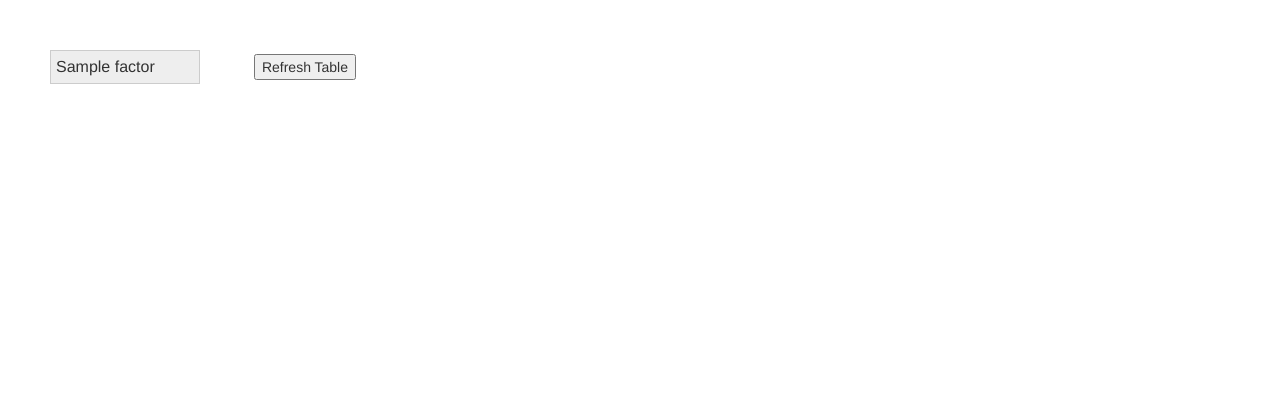
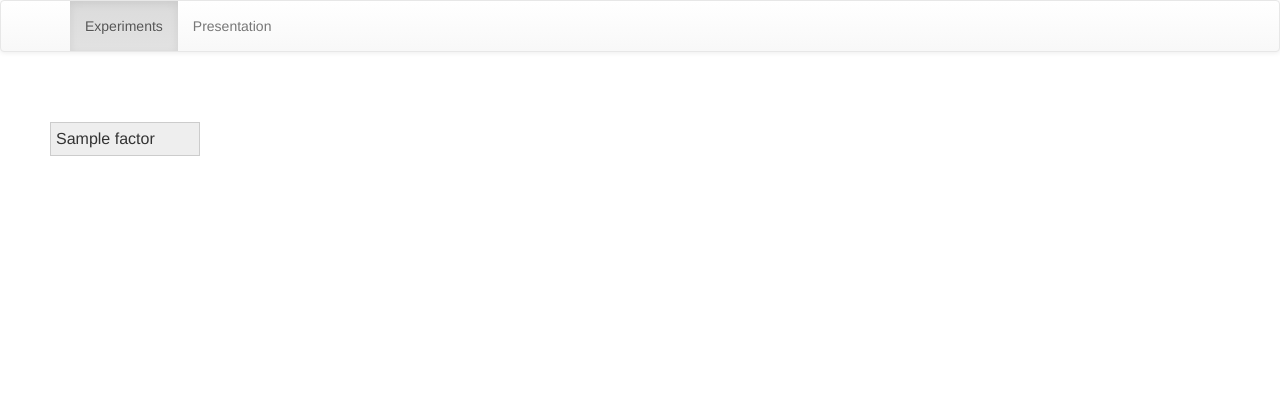
Before and after one commit to nadeleke/performance-lab, a Django app: template webserver/templates/experiment.html in a window 1280 px wide. Shown: the top 420 px of the page. Run offline with Django 3.2, Linux system fonts and the light colour scheme; the template is opened without the code that fills it: most values are stand-ins (such as "Sample title", 1, 10 or a date in 2020); some libraries are stand-ins or nearby versions.

Commit message:
add navbar

```diff
--- a/webserver/templates/base.html
+++ b/webserver/templates/base.html
@@ -37,6 +37,14 @@
   </style>
 </head>
 <body>
+<nav class="navbar navbar-default">
+  <div class="container">
+    <ul class="nav navbar-nav">
+      <li class="active"><a href="{% url 'experiment_list' %}">Experiments</a></li>
+      <li><a href="https://docs.google.com/presentation/d/1_16D0pVICbkJFBPf2I970UHLlTXXJa0Gp0oHZcTjb94/edit#slide=id.g1089187525_0_5" target="_blank">Presentation</a></li>
+    </ul>
+  </div>
+</nav>
   {% block content %}{% endblock %}
     {% block footer %}
     <hr>
--- a/webserver/templates/experiment.html
+++ b/webserver/templates/experiment.html
@@ -8,7 +8,6 @@
     <option value="{{ factor }}">{{ factor }}</option>
   {% endfor %}
   </select>
-  <button id="change">Refresh Table</button>
   <div id="container" style="height: 400px"></div>
   <a href="https://datamill.uwaterloo.ca/experiment_results/{{ experiment_id }}/">Download experiment data</a>
 {% endblock %}
--- a/webserver/webserver/urls.py
+++ b/webserver/webserver/urls.py
@@ -3,7 +3,8 @@ from django.contrib import admin
 import views
 
 urlpatterns = [
+    url(r'^$', views.home, name='index'),
     url(r'^admin/', admin.site.urls),
     url(r'^experiment/([0-9]{2,4})/$', views.experiment),
-    url(r'^experiments/$', views.experiment_list)
+    url(r'^experiments/$', views.experiment_list, name='experiment_list')
 ]
--- a/webserver/webserver/views.py
+++ b/webserver/webserver/views.py
@@ -42,3 +42,6 @@ def experiment(request, id):
             })
 
     return render(request, 'experiment.html', context={'json': json.dumps(avg_dict), 'factors': avg_dict.keys(), 'first_factor': first_factor, 'experiment_id': id})
+
+def home(request):
+    return render(request, 'home.html')
```
Also changed, not shown: webserver/templates/home.html (added, +10 -0 lines).
